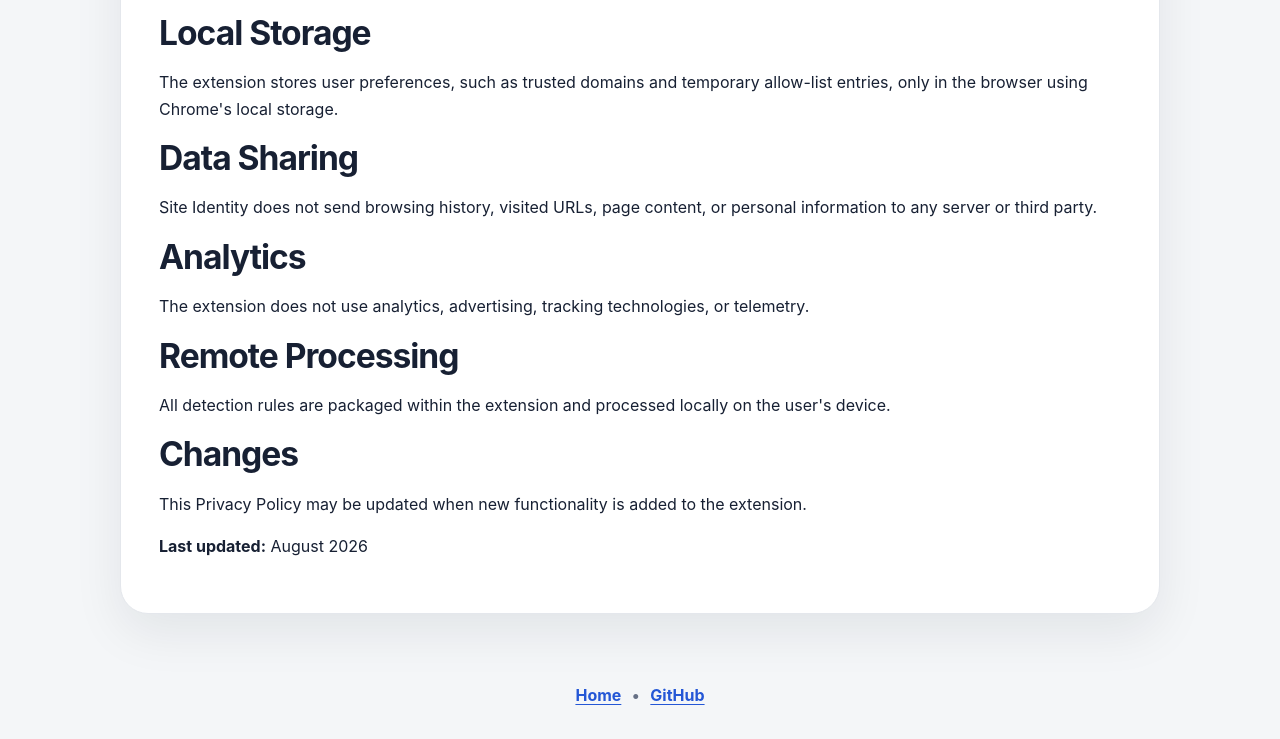
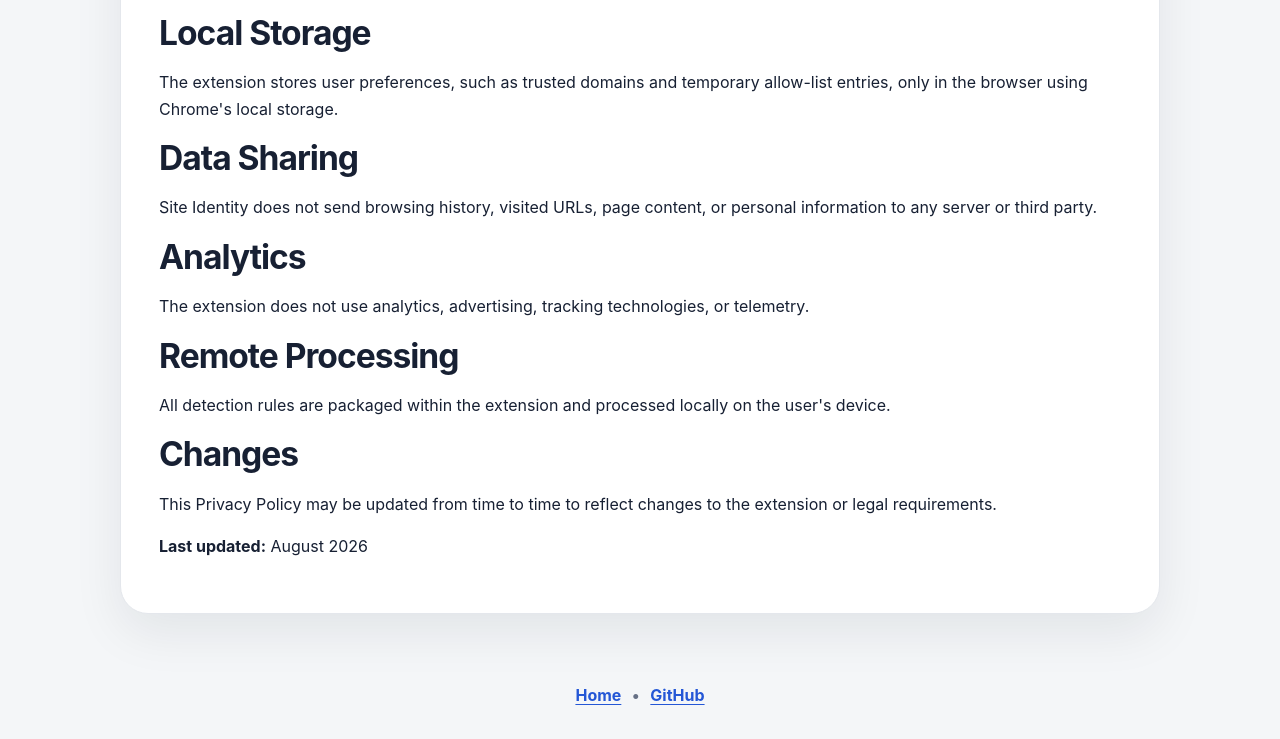
Before and after one commit to tom591/site-identity, a plain HTML site: page docs/privacy-policy.html in a window 1280 px wide. Shown: the part 703-1442 px from the top of the page. Drawn offline with Linux system fonts and the light colour scheme.

Commit message:
Revise privacy policy content and update date
Updated the Privacy Policy to clarify data handling practices and last updated date.

```diff
--- a/docs/privacy-policy.html
+++ b/docs/privacy-policy.html
@@ -30,7 +30,7 @@
 </p><h2>Remote Processing</h2>
 <p> All detection rules are packaged within the extension and processed locally on the user's device.
 </p><h2>Changes</h2>
-<p> This Privacy Policy may be updated when new functionality is added to the extension.
+<p>This Privacy Policy may be updated from time to time to reflect changes to the extension or legal requirements.
 </p>
 <p> <strong>Last updated:</strong> August 2026
 </p>
```
